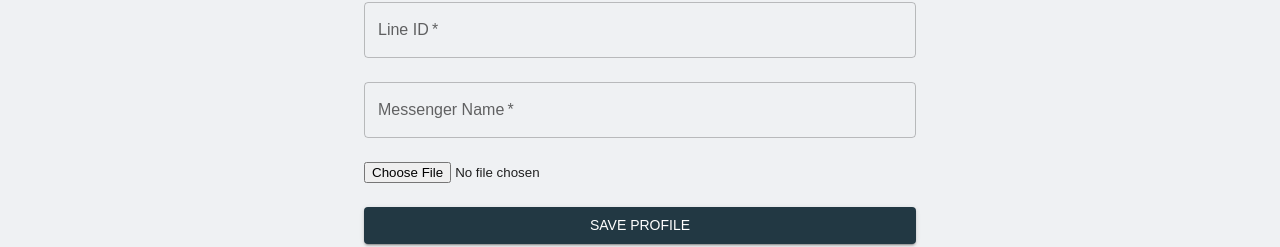
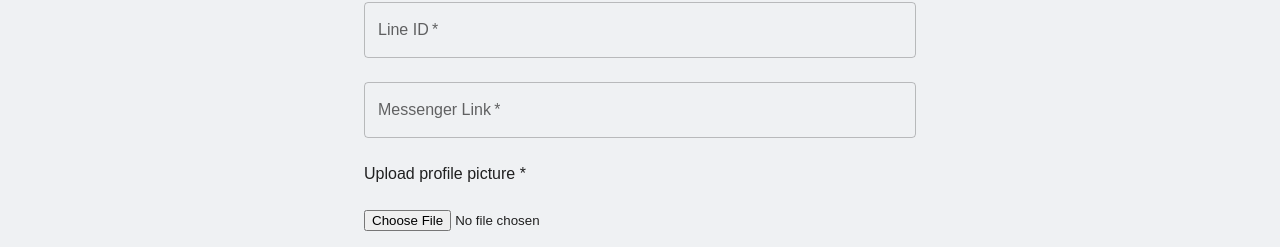
Before and after one commit to L-Y-Studio/roomtakeover, a React (Create React App) app in the folder source-code/: page /#/setup-profile in a window 1280 px wide. Shown: the part 222-469 px from the top of the page. Built offline with nearby package versions, Linux system fonts and the light colour scheme; no server answers.

Commit message:
UI changes

```diff
--- a/source-code/src/components/Profile.js
+++ b/source-code/src/components/Profile.js
@@ -132,7 +132,7 @@ const Profile = () => {
             <>
               <Typography>📞 {userData.phoneNumber}</Typography>
               <Typography>💬 Line: {userData.lineId}</Typography>
-              <Typography>📘 Messenger: {userData.messengerName}</Typography>
+              <Typography>📘 Facebook Link: {userData.messengerName}</Typography>
             </>
           )}
           <Box sx={{ mt: 2 }}>
@@ -267,11 +267,12 @@ const Profile = () => {
               onChange={(e) => setForm({ ...form, lineId: e.target.value })}
             />
             <TextField
-              label="Messenger Name"
+              label="Facebook Link"
               fullWidth
               value={form.messengerName}
               onChange={(e) => setForm({ ...form, messengerName: e.target.value })}
             />
+            <p>Upload profile picture</p>
             <input
               type="file"
               accept="image/*"
--- a/source-code/src/components/SetupProfile.js
+++ b/source-code/src/components/SetupProfile.js
@@ -69,7 +69,8 @@ const SetupProfile = () => {
         <Stack spacing={3}>
           <TextField label="Phone Number" fullWidth required value={phoneNumber} onChange={(e) => setPhoneNumber(e.target.value)} />
           <TextField label="Line ID" fullWidth required value={lineId} onChange={(e) => setLineId(e.target.value)} />
-          <TextField label="Messenger Name" fullWidth required value={messengerName} onChange={(e) => setMessengerName(e.target.value)} />
+          <TextField label="Messenger Link" fullWidth required value={messengerName} onChange={(e) => setMessengerName(e.target.value)} />
+            <p>Upload profile picture *</p>
           <input type="file" accept="image/*" onChange={(e) => setProfilePic(e.target.files[0])} />
           <Button type="submit" variant="contained" disabled={loading}>
             {loading ? "Saving..." : "Save Profile"}
```
